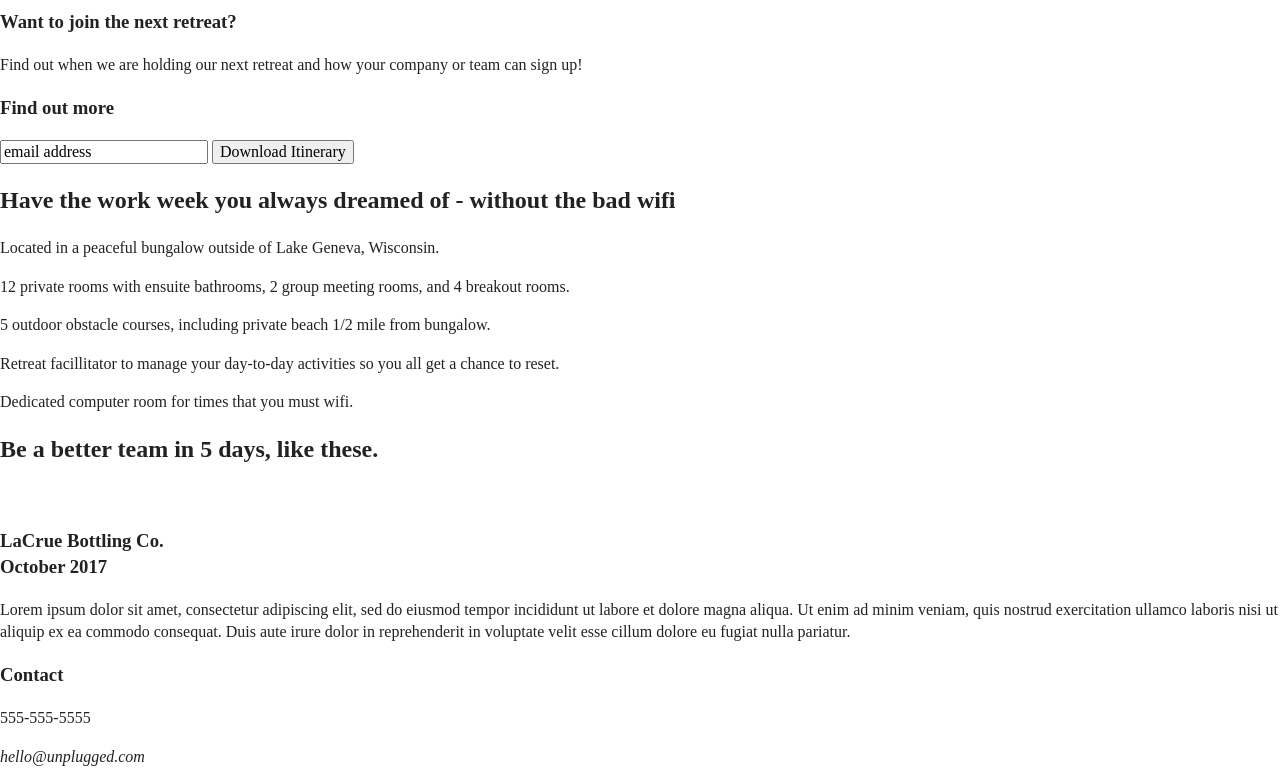
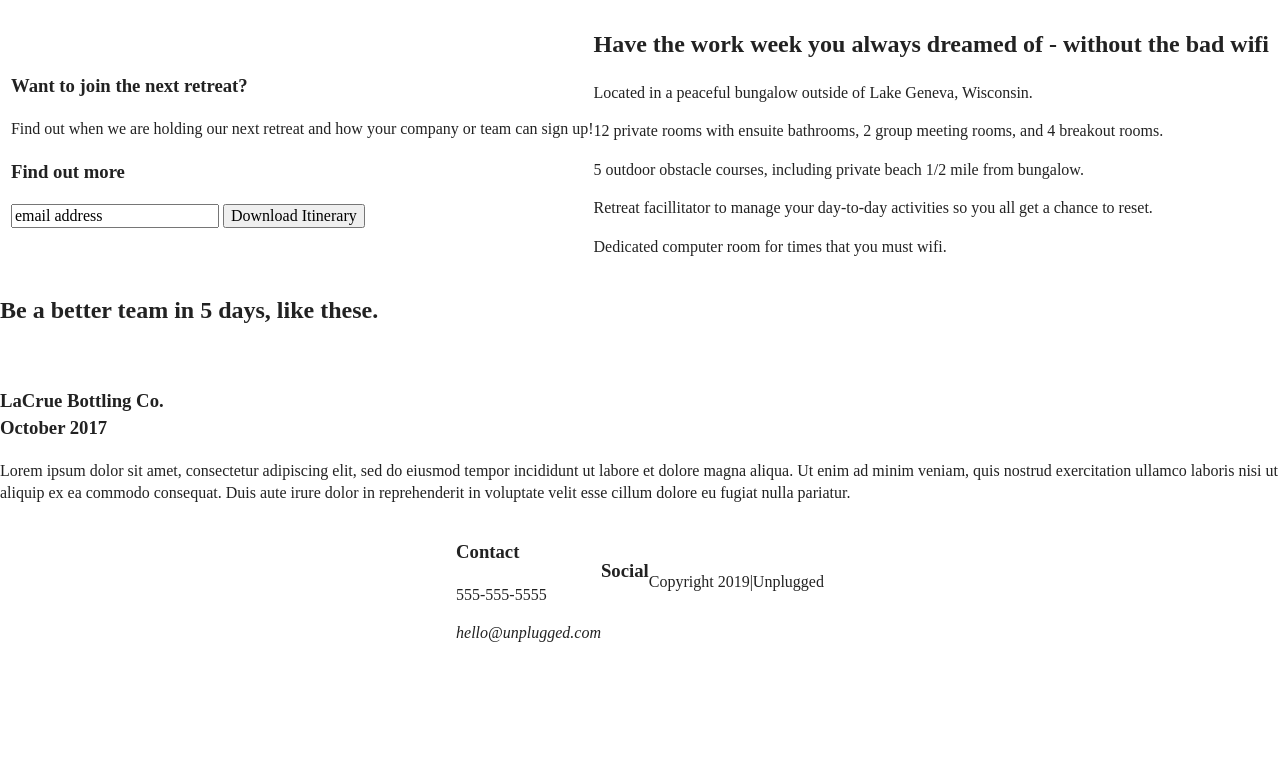
Before and after one commit to atvanek/unplugged, a website: page index.html in a window 1280 px wide. Shown: the part 204-988 px from the top of the page. After the commit the page ends 849 px from the top, so only its background shows below. Drawn offline with Linux system fonts and the light colour scheme.

Commit message:
Section layout

```diff
--- a/css/main.css
+++ b/css/main.css
@@ -83,9 +83,130 @@ textarea {
   resize: vertical;
 }
 
-/* ==========================================================================
-   Author's custom styles
-   ========================================================================== */
+/* =====================BASE BODY========================================*/
+
+.content-wrapper{
+
+}
+/*==============BASE HEADER AND FOOTER STYLES=================================*/
+
+header,
+footer {
+  display: flex;
+  justify-content: center;
+  align-items: center;
+  flex-flow: row wrap;
+
+}
+/*==============HEADER=================================*/
+
+header{
+
+}
+
+.header-divider{
+
+}
+
+nav{
+
+}
+
+.hero-area{
+
+}
+
+/*==============NEWSLETTER=================================*/
+
+main{
+
+  display: flex;
+  justify-content: center;
+  align-items: center;
+  flex-flow: row wrap;
+}
+
+.content{
+
+}
+
+.aside{
+
+}
+
+.newsletter{
+
+}
+
+.form-description{
+
+}
+
+.form{
+
+}
+
+/*==============FEATURES=================================*/
+
+
+.features{
+
+  display: flex;
+  justify-content: center;
+  align-items: center;
+  flex-flow: row wrap;
+
+}
+
+.feature-items{
+
+}
+
+.fontawesome-icon{
+
+}
+
+.features-item-description{
+
+}
+
+
+/*==============REVIEWS=================================*/
+
+.reviews{
+
+  display: flex;
+  justify-content: center;
+  align-items: center;
+  flex-flow: row wrap;
+
+}
+
+/*==============FOOTER=================================*/
+
+footer{
+
+}
+
+.contact{
+
+}
+
+address{
+
+}
+
+.socials{
+
+}
+
+.social-icons{
+
+}
+
+span{
+
+}
 
 /* ==========================================================================
    Helper classes
```
